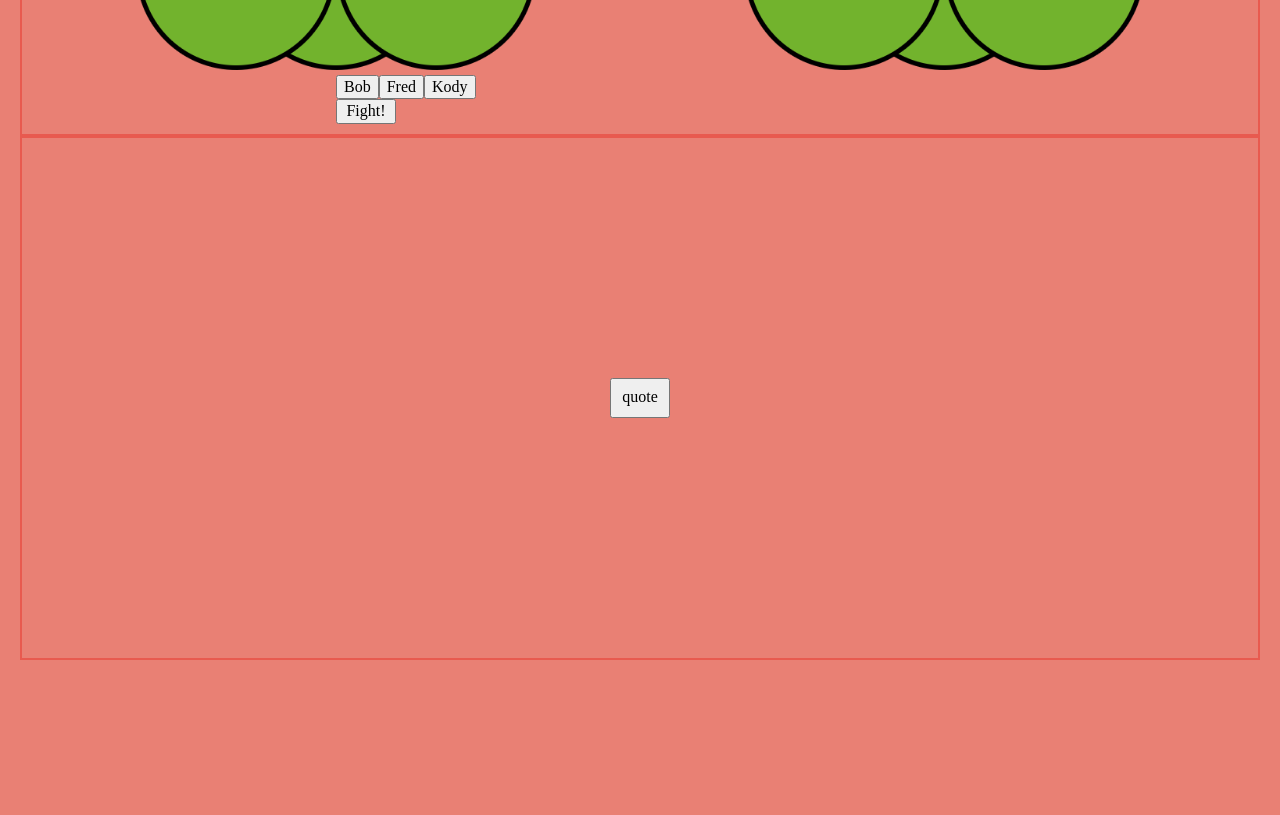
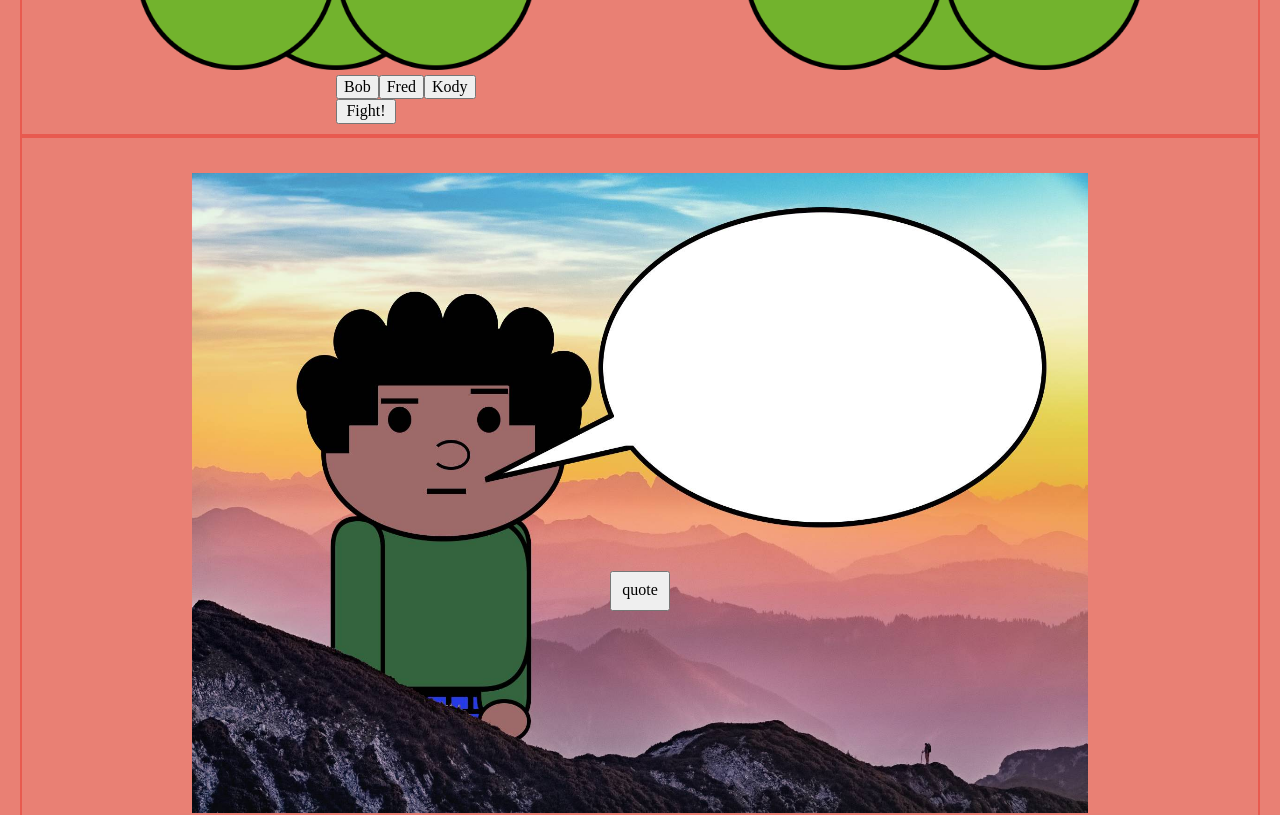
Before and after one commit to ViktorHek/Portfolio2.0, a React (Create React App) app: page /fun in a window 1280 px wide. Shown: the part 780-1595 px from the top of the page. Built offline with nearby package versions, Linux system fonts and the light colour scheme.

Commit message:
adding image in quote page. text inside talk bubble

```diff
--- a/src/components/pages/fun/Fun.css
+++ b/src/components/pages/fun/Fun.css
@@ -1,5 +1,5 @@
 .mane_fun_page_container {
-  height: 200vh;
+  height: 250vh;
   background-color: #E98074;
   padding: 20px;
 }
--- a/src/components/pages/fun/random_quotes/Quotes.css
+++ b/src/components/pages/fun/random_quotes/Quotes.css
@@ -2,8 +2,8 @@
   display: flex;
   flex-direction: column;
   border: 2px solid #E85A4F;
-  height: 500px;
-  padding: 10px;
+  height: 700px;
+  padding: 5px;
   justify-content: center;
   align-items: center;
 }
@@ -11,4 +11,17 @@
 .quote_btn {
   height: 40px;
   width: 60px;
+  z-index: 10;
 }
+
+.quote_img {
+  width: 70%;
+  height: 80%;
+  position: absolute;
+}
+
+.quote_text {
+  z-index: 11;
+  margin-bottom: 180px;
+  margin-left: 400px;
+}
--- a/src/components/pages/fun/random_quotes/Quotes.jsx
+++ b/src/components/pages/fun/random_quotes/Quotes.jsx
@@ -7,8 +7,20 @@ const Quotes = () => {
 
   return (
     <div className="main_quotes_container">
-      <button onClick={() => setShowQuote(quotes[Math.floor(window.Math.random() * 95)])} className="quote_btn">quote</button>
-      <div>{showQuote}</div>
+      <p className="quote_text">{showQuote}</p>
+      <img
+        src="/images/doddle_bubble.jpg"
+        alt="sorry :("
+        className="quote_img"
+      />
+      <button
+        onClick={() =>
+          setShowQuote(quotes[Math.floor(window.Math.random() * 95)])
+        }
+        className="quote_btn"
+      >
+        quote
+      </button>
     </div>
   )
 }
```
Also changed, not shown: public/images/doddle_bubble.jpg (added).
